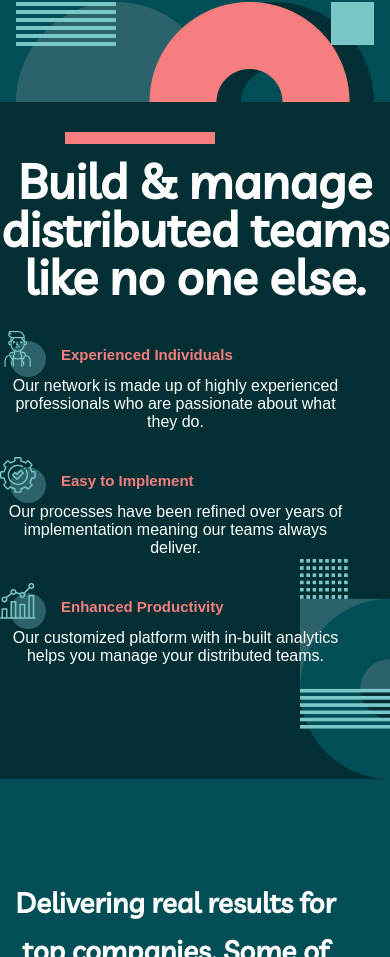
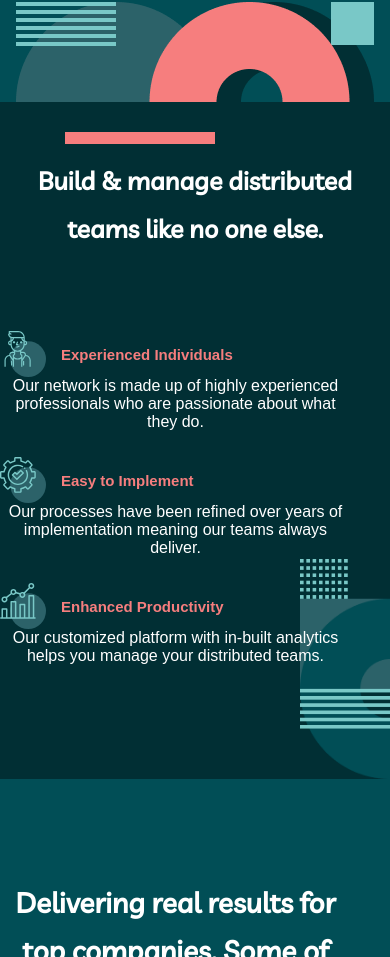
Before and after one commit to weebdevs-admin/myTeam, a plain HTML site: page index.html in a window 390 px wide. Shown: the part 802-1759 px from the top of the page. Drawn offline with Linux system fonts and the light colour scheme; files whose address does not match are found by name.

Commit message:
add commit

```diff
--- a/sass/block/_hero.scss
+++ b/sass/block/_hero.scss
@@ -79,6 +79,10 @@
         background-repeat: no-repeat;
         background-size: 150px, 90px;
         background-position: top 30px left 65px, right bottom;
+        .abaut__title{
+            font-size: 25px;
+            padding-bottom: 0;
+        }
         .abaut__list{
             margin-top: 30px;
             margin-left: 0;
```
Also changed, not shown: css/main.css, css/main.min.css, 2 other files.
